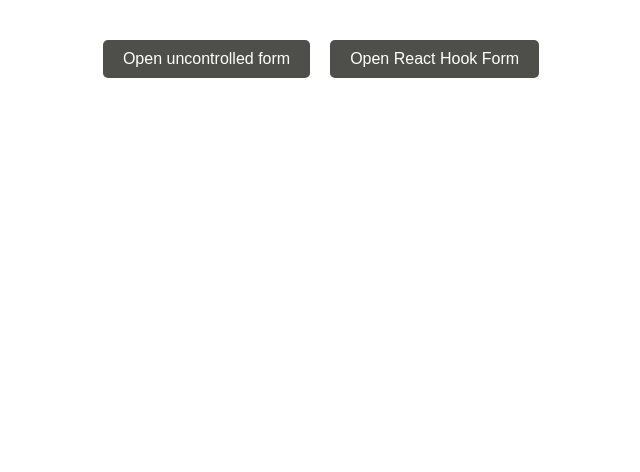
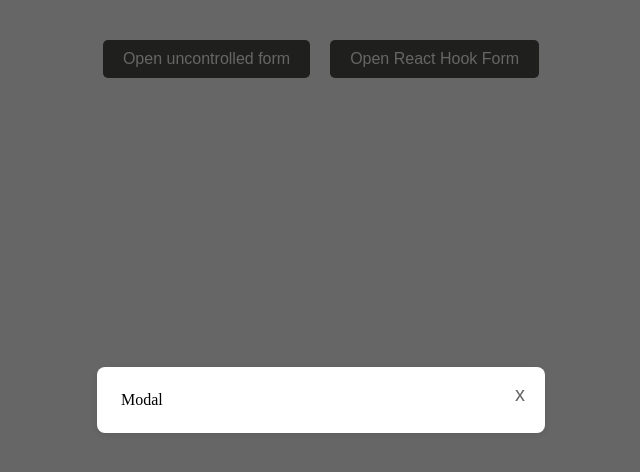
Before and after one commit to oneilcode/class-components, a React (Vite) app: page / in a window 1280 px wide. Both pictures are taken after a click on the button "Open uncontrolled form". Shown: the top 472 px of the page, without its empty margins (319-959 px from the left). Built offline with nearby package versions, Linux system fonts and the light colour scheme.

Commit message:
feat: add Modal with React Portals according to feature 1

```diff
--- a/src/App.css
+++ b/src/App.css
@@ -4,3 +4,53 @@
   gap: 20px;
   padding-top: 40px;
 }
+
+/* modal */
+.modal-container {
+  position: relative;
+  z-index: 999;
+}
+
+.modal-overlay {
+  position: fixed;
+  top: 0;
+  left: 0;
+  right: 0;
+  bottom: 0;
+  background-color: rgba(0, 0, 0, 0.6);
+  display: flex;
+  align-items: center;
+  justify-content: center;
+  z-index: 10;
+}
+
+.modal-content {
+  background-color: white;
+  border-radius: 8px;
+  padding: 24px;
+  min-width: 400px;
+  max-width: 90%;
+  max-height: 90vh;
+  overflow-y: auto;
+  position: relative;
+  box-shadow: 0 2px 10px rgba(0, 0, 0, 0.1);
+  z-index: 20;
+}
+
+.modal-close-btn {
+  position: absolute;
+  top: 12px;
+  right: 12px;
+  background: none;
+  border: none;
+  font-size: 20px;
+  cursor: pointer;
+  color: #666;
+  padding: 4px 8px;
+  border-radius: 4px;
+}
+
+.modal-close-btn:hover {
+  background-color: #f0f0f0;
+  color: #333;
+}
--- a/src/App.tsx
+++ b/src/App.tsx
@@ -1,12 +1,28 @@
+import { useState } from 'react';
 import './App.css';
 import OpenModalBtn from './components/OpenModalBtn';
+import Modal from './components/Modal';
 
 function App() {
+  const [isOpen, setIsOpen] = useState(false);
   return (
-    <div className="btn-container">
-      <OpenModalBtn title="Open uncontrolled form" />
-      <OpenModalBtn title="Open React Hook Form" />
-    </div>
+    <>
+      <div className="btn-container">
+        <OpenModalBtn
+          onClick={() => setIsOpen(true)}
+          title="Open uncontrolled form"
+        />
+        <OpenModalBtn
+          onClick={() => setIsOpen(true)}
+          title="Open React Hook Form"
+        />
+      </div>
+      <div id="modal-container">
+        <Modal isOpen={isOpen} onClose={() => setIsOpen(false)}>
+          <p>Modal</p>
+        </Modal>
+      </div>
+    </>
   );
 }
 
--- /dev/null
+++ b/src/components/Modal.tsx
@@ -0,0 +1,40 @@
+import { useEffect, type PropsWithChildren } from 'react';
+import { createPortal } from 'react-dom';
+
+interface IModalProps {
+  isOpen: boolean;
+  onClose: () => void;
+}
+
+export default function Modal({
+  isOpen,
+  onClose,
+  children,
+}: PropsWithChildren<IModalProps>) {
+  const modalContainer = document.getElementById('modal-container');
+
+  useEffect(() => {
+    function onEscClose(e: KeyboardEvent) {
+      if (e.code === 'Escape') {
+        onClose();
+      }
+    }
+
+    document.addEventListener('keydown', onEscClose);
+    return () => document.removeEventListener('keydown', onEscClose);
+  }, [onClose]);
+
+  if (!isOpen) return null;
+
+  return createPortal(
+    <div className="modal-overlay" onClick={onClose}>
+      <div className="modal-content" onClick={(e) => e.stopPropagation()}>
+        <button className="modal-close-btn" onClick={onClose}>
+          x
+        </button>
+        {children}
+      </div>
+    </div>,
+    modalContainer
+  );
+}
--- a/src/components/OpenModalBtn.tsx
+++ b/src/components/OpenModalBtn.tsx
@@ -1,7 +1,8 @@
 interface IButtonProps {
   title: string;
+  onClick: () => void;
 }
 
-export default function OpenModalBtn({ title }: IButtonProps) {
-  return <button> {title}</button>;
+export default function OpenModalBtn({ title, onClick }: IButtonProps) {
+  return <button onClick={onClick}> {title}</button>;
 }
```
